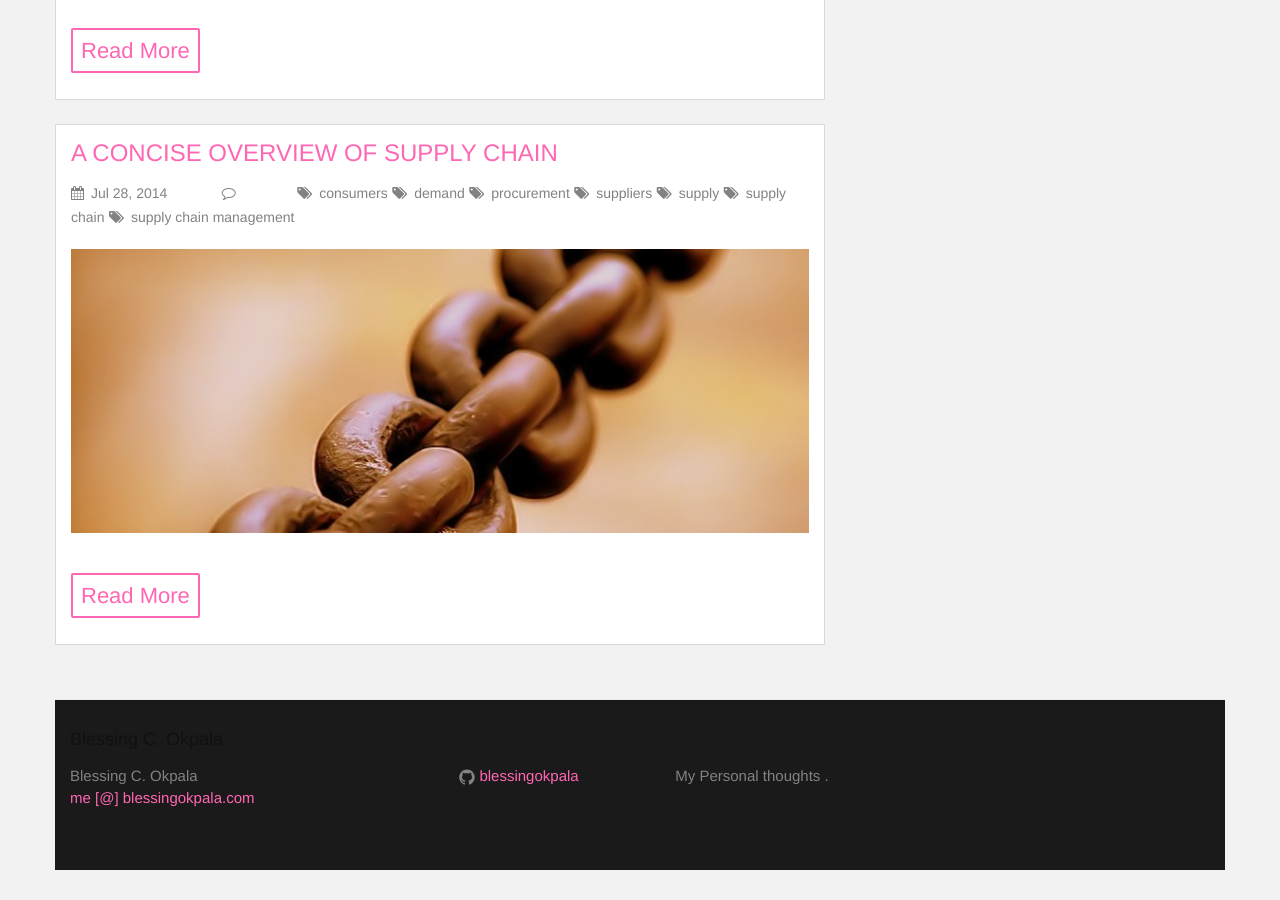
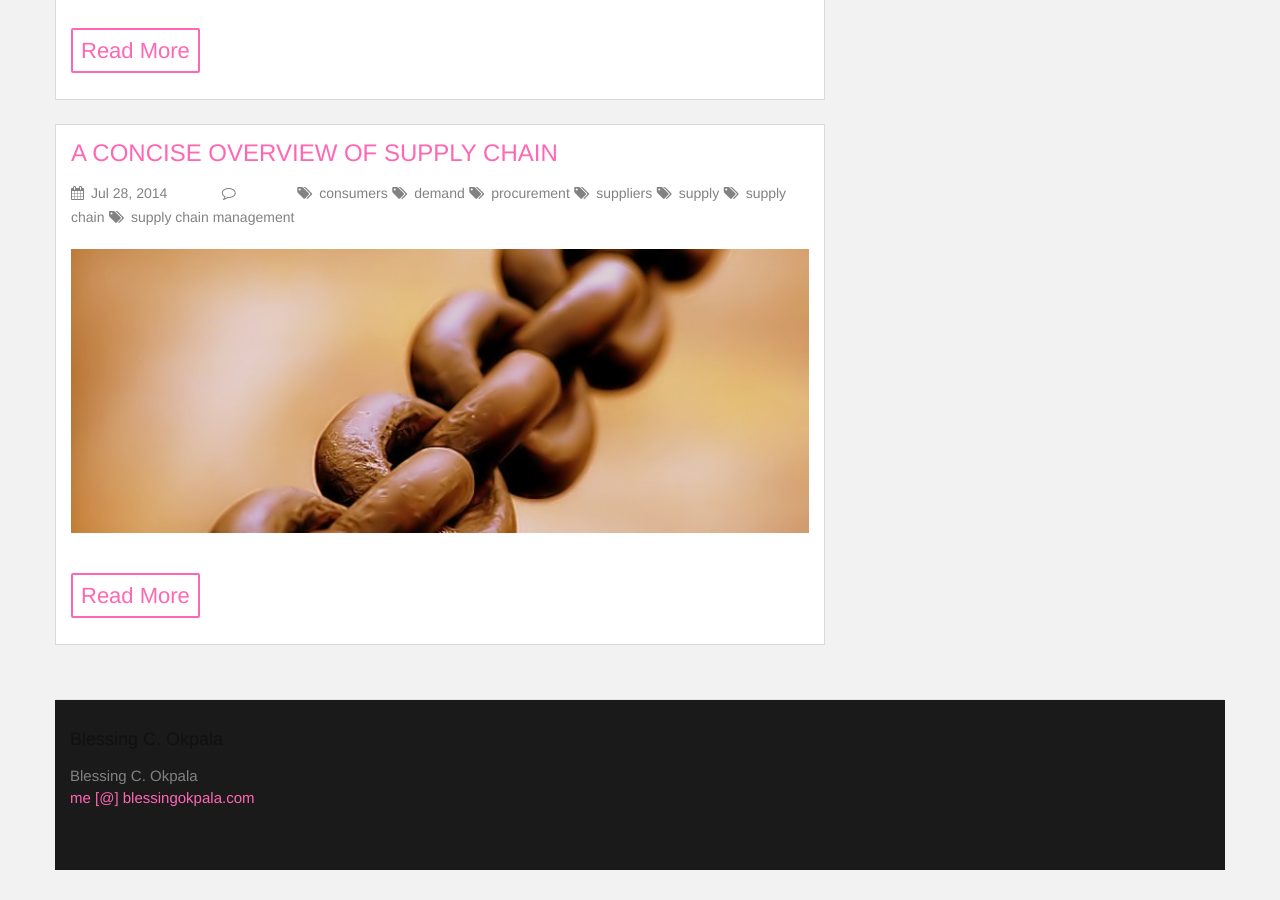
Before and after one commit to blessingokpala/blessingokpala.com, a Jekyll site: the page built from index.html, in a window 1280 px wide and 900 px high, scrolled down 2931 px. Built offline with Jekyll 4.4.1, drawn with Linux system fonts in a browser that asks for light colours; nearby versions of some CDN libraries; comment, search, counter and statistics services are not loaded; some of the changed lines change nothing that is shown.

Commit message:
rebuilding site Sun 17 Jul 2016 01:19:00 BST

```diff
--- a/_config.yml
+++ b/_config.yml
@@ -8,10 +8,10 @@
 # Site settings
 title: Blessing C. Okpala
 email: me [@] blessingokpala.com
-description: My Personal thoughts .
+# description: My Personal thoughts .
 baseurl: "" # the subpath of your site, e.g. /blog
 url: "http://blessingokpala.com" # the base hostname & protocol for your site
-github_username:  blessingokpala
+# github_username:  blessingokpala
 
 # Build settings
 markdown: kramdown
```
Also changed, not shown: 9 other files.
